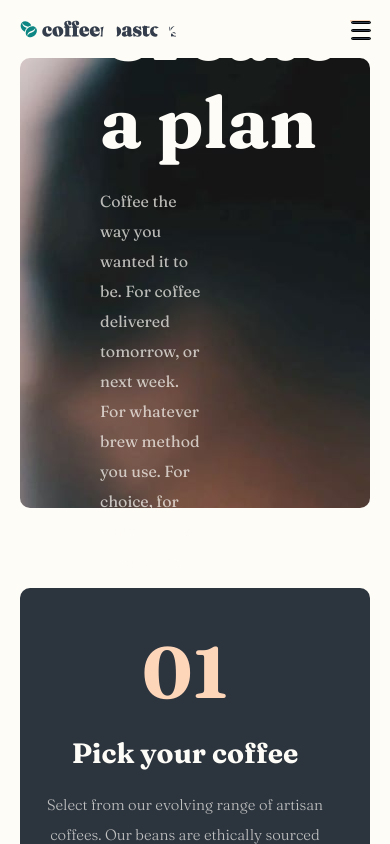
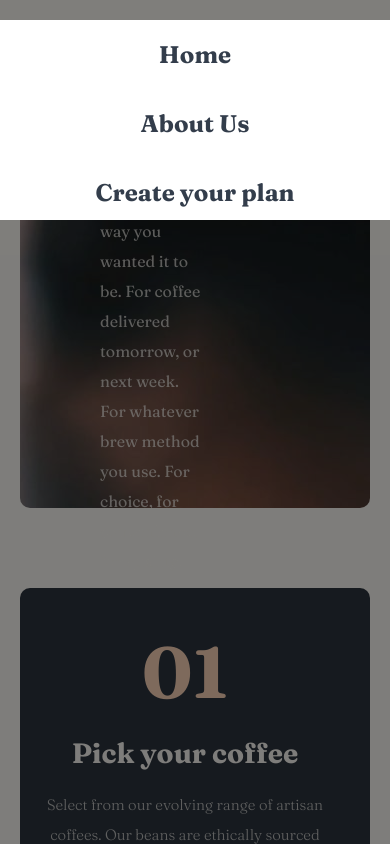
Before and after one commit to vinuman/Coffeeroasters-subscription-site, a React (Create React App) app: page /create-plan in a window 390 px wide. Shown: the top 844 px of the page. Built offline with nearby package versions, Linux system fonts and the light colour scheme.

Commit message:
accordion js update

```diff
--- a/src/App.js
+++ b/src/App.js
@@ -4,6 +4,7 @@ import logo from "./assets/shared/desktop/logo.svg";
 import Home from "./Home";
 import About from "./About";
 import CreatePlan from "./Create";
+import Navmodal from "./Navmodal";
 
 import facebook from "./assets/shared/desktop/icon-facebook.svg";
 import twitter from "./assets/shared/desktop/icon-twitter.svg";
@@ -12,6 +13,7 @@ import instagram from "./assets/shared/desktop/icon-instagram.svg";
 function App() {
   return (
     <Router>
+      <Navmodal />
       <nav>
         <img src={logo}></img>
         <ul>
--- a/src/Create.js
+++ b/src/Create.js
@@ -50,6 +50,18 @@ const Create = () => {
     }
     if (selection3 == "1000g" && selection5 == "Every Month") {
       setFinalPrice("42.00");
+    }
+    if (selection1 !== "") {
+      setAccordion2(true);
+    }
+    if (selection2 !== "") {
+      setAccordion3(true);
+    }
+    if (selection3 !== "") {
+      setAccordion4(true);
+    }
+    if (selection4 !== "") {
+      setAccordion5(true);
     }
   }, [selection1, selection2, selection3, selection4, selection5]);
 
--- /dev/null
+++ b/src/Navmodal.js
@@ -0,0 +1,55 @@
+import { BrowserRouter as Router, Route, Routes, Link } from "react-router-dom";
+
+const Navmodal = () => {
+  return (
+    <div className="modal-window">
+      <div
+        style={{
+          display: "flex",
+          flexDirection: "column",
+          fontSize: "2.4rem",
+          alignItems: "center",
+          justifyContent: "space-around",
+          height: "20rem",
+        }}
+        className="modal-content-nav"
+      >
+        <Link
+          style={{
+            textDecoration: "none",
+            color: "#333D4B",
+            fontWeight: "bolder",
+            padding: "2rem",
+          }}
+          to="/"
+        >
+          <p>Home</p>
+        </Link>
+        <Link
+          style={{
+            textDecoration: "none",
+            color: "#333D4B",
+            fontWeight: "bolder",
+            padding: "2rem",
+          }}
+          to="/about"
+        >
+          <p>About Us</p>
+        </Link>
+        <Link
+          style={{
+            textDecoration: "none",
+            color: "#333D4B",
+            fontWeight: "bolder",
+            padding: "2rem",
+          }}
+          to="/create-plan"
+        >
+          <p>Create your plan</p>
+        </Link>
+      </div>
+    </div>
+  );
+};
+
+export default Navmodal;
--- a/src/index.css
+++ b/src/index.css
@@ -587,7 +587,6 @@ main > img {
 }
 
 .modal {
-  background-color: var(--light-cream);
   border: 1px solid var(--dark-cyan);
   position: fixed;
   top: 0;
@@ -1081,4 +1080,24 @@ footer > nav > img {
   .directions {
     display: none;
   }
+
+  .modal-window {
+    position: fixed;
+    top: 0;
+    left: 0;
+    width: 100%;
+    height: 100%;
+    background-color: rgba(0, 0, 0, 0.5);
+    z-index: 9999;
+    overflow: hidden;
+  }
+
+  .modal-content-nav {
+    background-color: #fff;
+    margin-top: 5%;
+  }
+
+  .show-nav {
+    display: block;
+  }
 }
```
